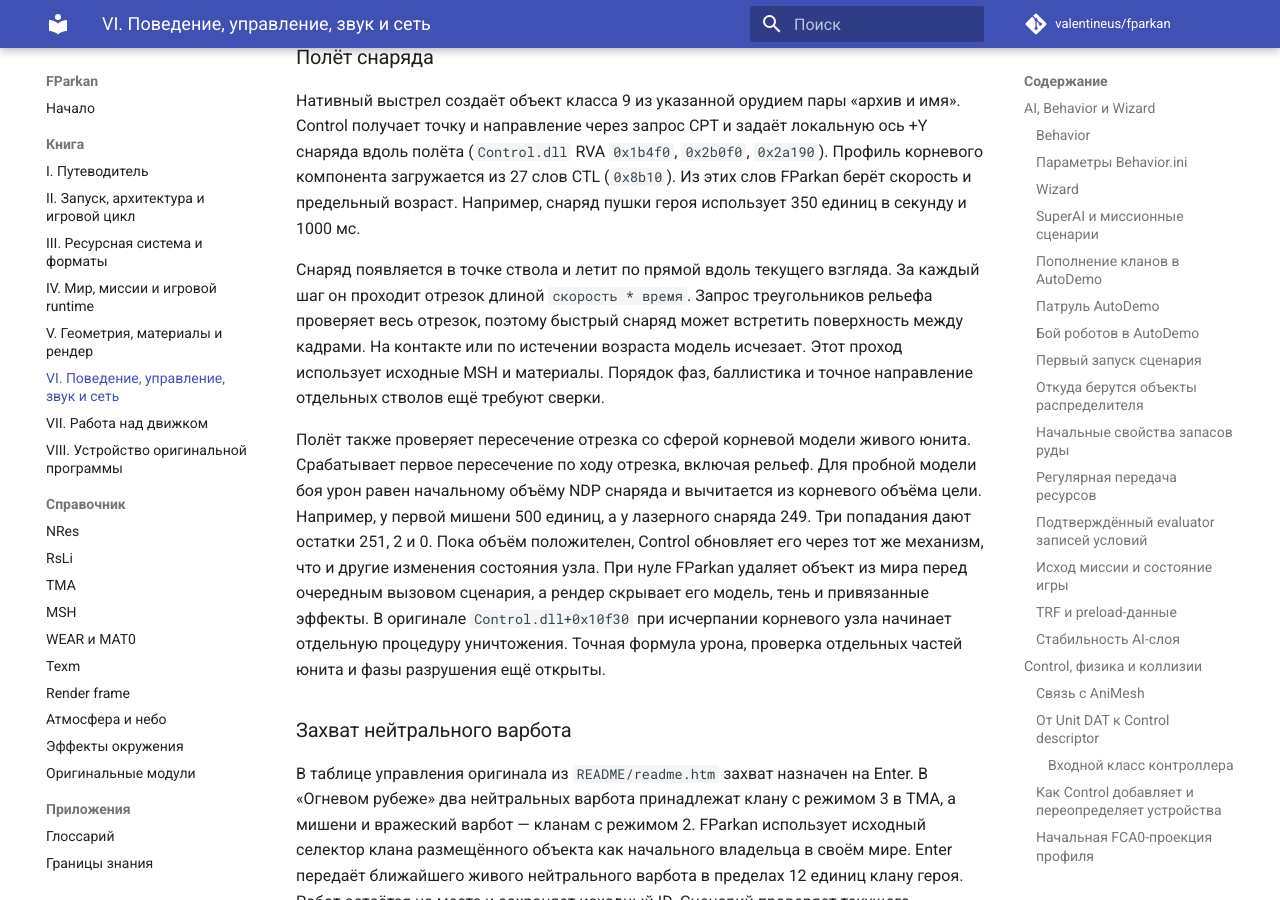
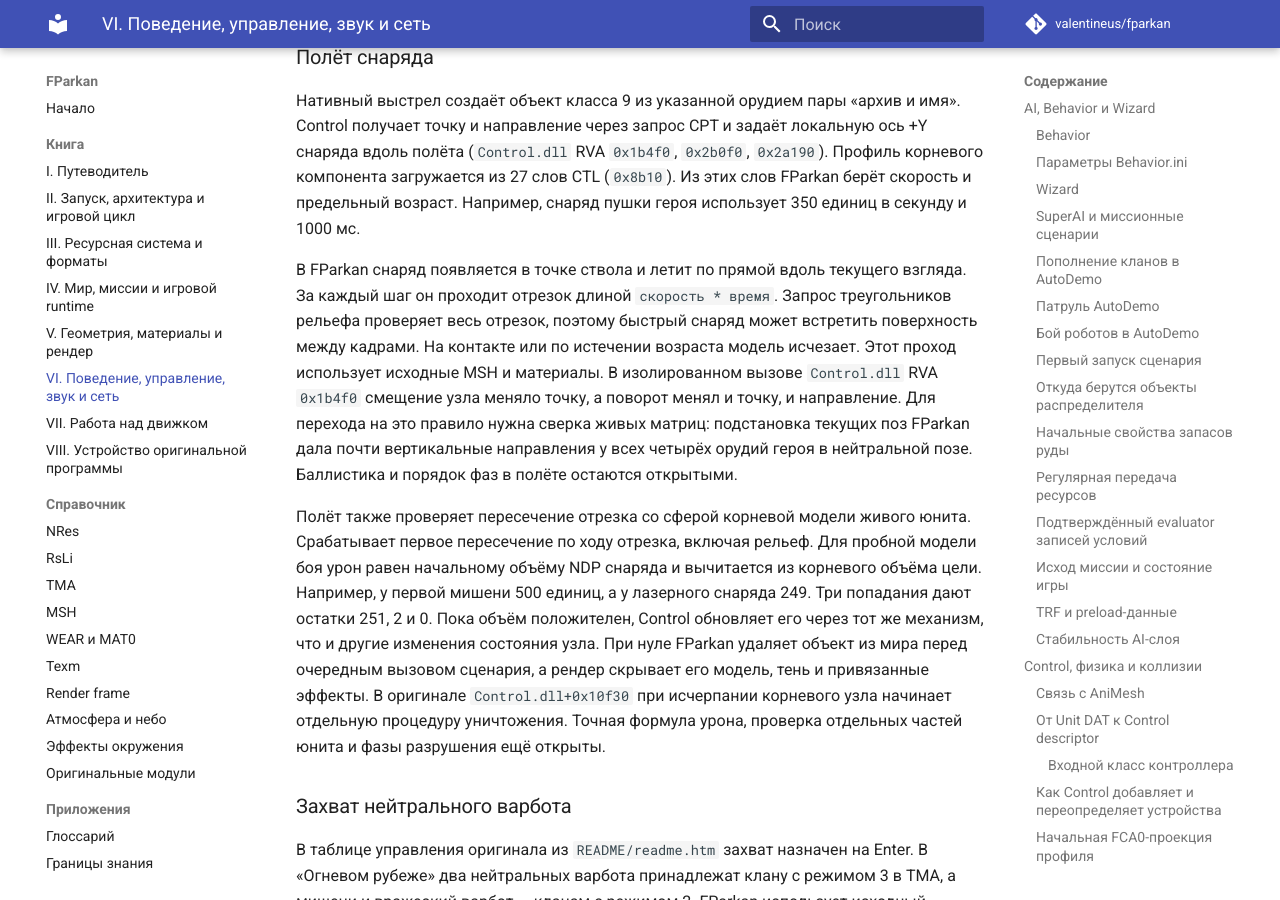
Before and after one commit to valentineus/fparkan, an MkDocs documentation site: the page built from docs/tomes/06-behavior.md, in a window 1280 px wide and 900 px high, scrolled down 43804 px. Built offline with MkDocs 1.6.1 and Material for MkDocs 9.7.7, drawn with Linux system fonts in a browser that asks for light colours; comment, search, counter and statistics services are not loaded.

Commit message:
docs(combat): record the open muzzle pose comparison

```diff
--- a/docs/tomes/06-behavior.md
+++ b/docs/tomes/06-behavior.md
@@ -1943,13 +1943,16 @@ Simulation читает подготовленный input snapshot. Renderer н
 скорость и предельный возраст. Например, снаряд пушки героя
 использует 350 единиц в секунду и 1000 мс.
 
-Снаряд появляется в точке ствола и летит по прямой вдоль текущего взгляда.
+В FParkan снаряд появляется в точке ствола и летит по прямой вдоль текущего взгляда.
 За каждый шаг он проходит отрезок длиной `скорость * время`. Запрос
 треугольников рельефа проверяет весь отрезок, поэтому быстрый снаряд
 может встретить поверхность между кадрами. На контакте или по истечении
 возраста модель исчезает. Этот проход использует исходные MSH и материалы.
-Порядок фаз, баллистика и точное направление отдельных стволов ещё
-требуют сверки.
+В изолированном вызове `Control.dll` RVA `0x1b4f0` смещение узла меняло
+точку, а поворот менял и точку, и направление. Для перехода на это правило
+нужна сверка живых матриц: подстановка текущих поз FParkan дала почти
+вертикальные направления у всех четырёх орудий героя в нейтральной позе.
+Баллистика и порядок фаз в полёте остаются открытыми.
 
 Полёт также проверяет пересечение отрезка со сферой корневой модели
 живого юнита. Срабатывает первое пересечение по ходу отрезка, включая
```
Also changed, not shown: docs/appendices/knowledge-boundaries.md (+2 -1 lines).
